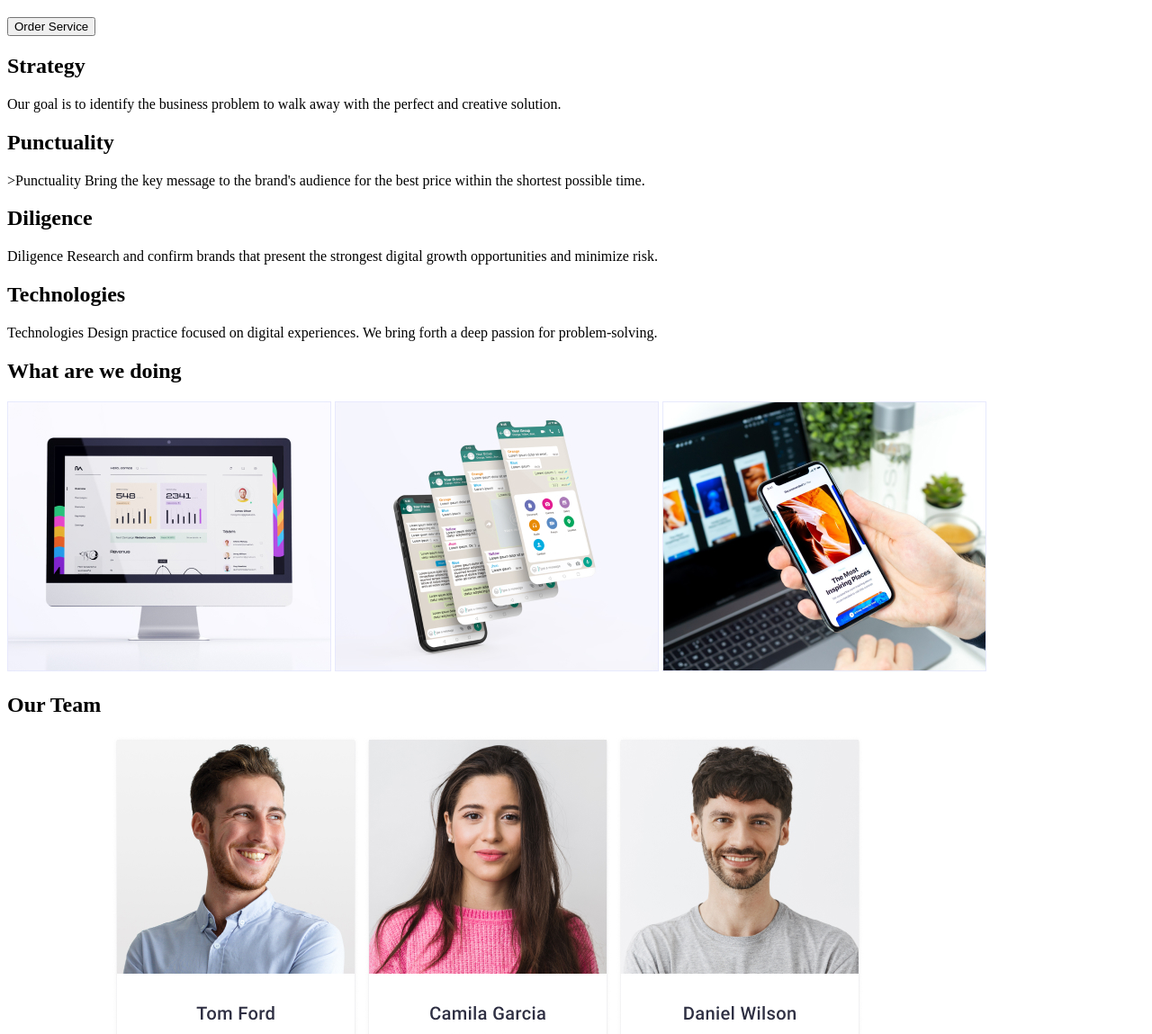
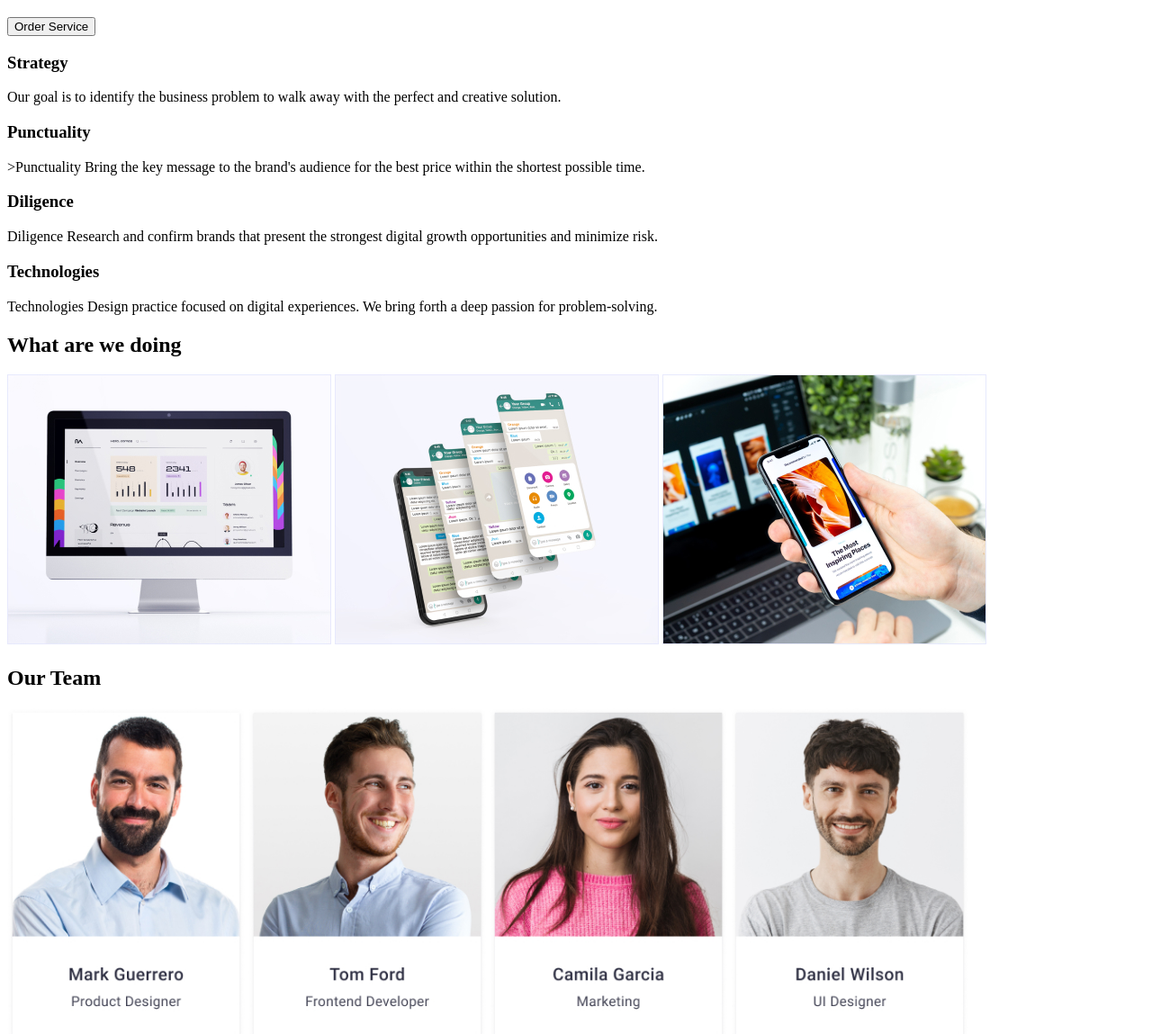
Before and after one commit to talamus1972/goit-markup-hw-01, a plain HTML site: page index.html in a window 1280 px wide. Shown: the part 142-1291 px from the top of the page at 90% size. Drawn offline with Linux system fonts and the light colour scheme.

Commit message:
redact img

```diff
--- a/index.html
+++ b/index.html
@@ -1,5 +1,6 @@
 <!DOCTYPE html>
 <html lang="en">
+
 <head>
   <meta charset="UTF-8" />
   <meta name="viewport" content="width=device-width, initial-scale=1.0" />
@@ -30,25 +31,25 @@
     </div>
 
     <div>
-        <h2>Strategy</h2>
+      <h3>Strategy</h3>
       <p>
         Our goal is to identify the business problem to walk away with the
         perfect and creative solution.
       </p>
 
-        <h2>Punctuality</h2>
+      <h3>Punctuality</h3>
       <p>
         >Punctuality Bring the key message to the brand's audience for the
         best price within the shortest possible time.
       </p>
 
-        <h2>Diligence</h2>
+      <h3>Diligence</h3>
       <p>
         Diligence Research and confirm brands that present the strongest
         digital growth opportunities and minimize risk.
       </p>
 
-        <h2>Technologies</h2>
+      <h3>Technologies</h3>
       <p>
         Technologies Design practice focused on digital experiences. We bring
         forth a deep passion for problem-solving.
@@ -58,25 +59,26 @@
     <div>
       <h2>What are we doing</h2>
 
-        <img src="./images/mac.jpg" alt="mac comp" />
+      <img src="./images/mac.jpg" alt="mac comp" width="360" height="300" />
 
-        <img src="./images/fones.jpg" alt="fones" />
+      <img src="./images/fones.jpg" alt="fones" width="360" height="300" />
 
-        <img src="./images/fone-mac.jpg" alt="fone and mac" />
+      <img src="./images/fone-mac.jpg" alt="fone and mac" width="360" height="300" />
     </div>
+
 
     <!-- Team block -->
 
     <div>
       <h2>Our Team</h2>
 
-        <img src="./images/Mark-Guerrero.jpg" alt="Mark Guerrero" />
+      <img src="./images/Mark-Guerrero.jpg" alt="Mark Guerrero" width="264" />
 
-        <img src="./images/Tom-Ford.jpg" alt="Tom Ford" />
+      <img src="./images/Tom-Ford.jpg" alt="Tom Ford" width="264" />
 
-        <img src="./images/Camila-Garcia.jpg" alt="Camila Garcia" />
+      <img src="./images/Camila-Garcia.jpg" alt="Camila Garcia" width="264" />
 
-        <img src="./images/Daniel-Wilson.jpg" alt="Daniel Wilson" />
+      <img src="./images/Daniel-Wilson.jpg" alt="Daniel Wilson" width="264" />
     </div>
   </main>
 
@@ -90,4 +92,5 @@
     </div>
   </footer>
 </body>
+
 </html>
```
Also changed, not shown: images/Mark-Guerrero.jpg (renamed from images/Mark- Guerrero.jpg). Lines whose indentation alone changed are shown as unchanged.
